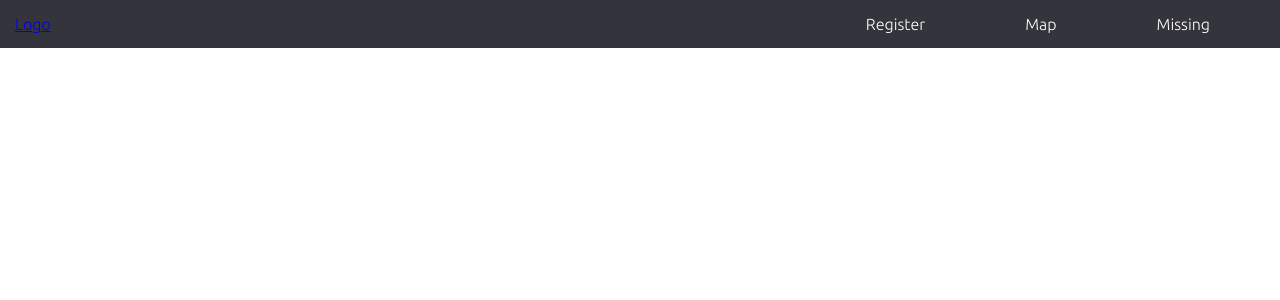
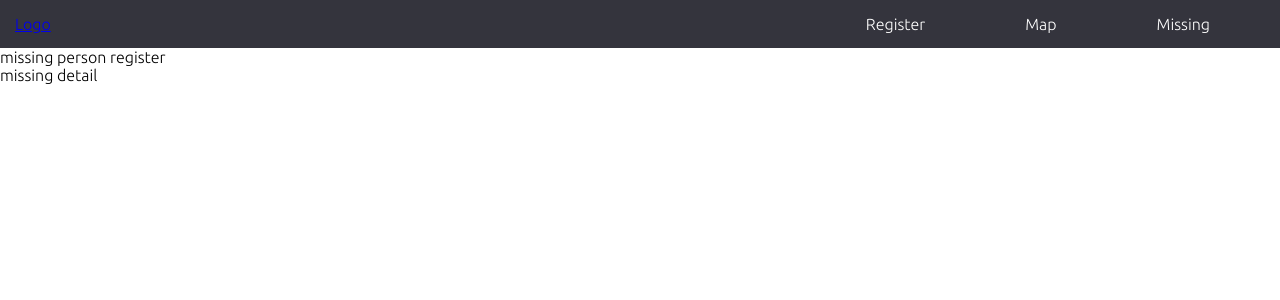
Before and after one commit to manmeet199/Disaster-Relief, a React (Create React App) app in the folder frontend/: page /missing in a window 1280 px wide. Shown: the top 300 px of the page. Built offline with nearby package versions, Linux system fonts and the light colour scheme.

Commit message:
missingDetail and missingRegister added

```diff
--- a/frontend/src/App.js
+++ b/frontend/src/App.js
@@ -1,5 +1,5 @@
 import React from "react";
-
+import Missing from "./components/missing/missing";
 import Register from "./components/register/register";
 import Navbar from "./components/navbar/navbar";
 import { Switch, Route, BrowserRouter as Router } from "react-router-dom";
@@ -11,7 +11,7 @@ function App() {
       {/* map route */}
       {/* <Route path="/map" component={Map} /> */}
       {/* missing route */}
-      {/* <Route path="/missing" component={Missing} /> */}
+      <Route path="/missing" component={Missing} />
     </Router>
   );
 }
--- a/frontend/src/components/missing/missing.jsx
+++ b/frontend/src/components/missing/missing.jsx
@@ -1,18 +1,14 @@
-import React from 'react';
+import React from "react";
+import MissingDetail from "./missingDetail/missingDetail";
+import MissingRegister from "./missingRegister/missingRegister";
 
-class Missing extends React.Component {
-    constructor(){
-        super();
-        this.state={
-            fullname="",
-            location="",
-            photo="",
-
-        }
-    }
-    render() {
-        return <div>missing component</div>;
-    }
-}
+const Missing = () => {
+  return (
+    <div className="missing-container">
+      <MissingRegister />
+      <MissingDetail />
+    </div>
+  );
+};
 
 export default Missing;
--- /dev/null
+++ b/frontend/src/components/missing/missingDetail/missingDetail.jsx
@@ -0,0 +1,8 @@
+import React from "react";
+class MissingDetail extends React.Component {
+  render() {
+    return <div>missing detail</div>;
+  }
+}
+
+export default MissingDetail;
--- /dev/null
+++ b/frontend/src/components/missing/missingRegister/missingRegister.jsx
@@ -0,0 +1,9 @@
+import React from "react";
+
+class MissingRegister extends React.Component {
+  render() {
+    return <div>missing person register</div>;
+  }
+}
+
+export default MissingRegister;
```
Also changed, not shown: frontend/src/components/missing/missingDetail/missingDetail.css (added), frontend/src/components/missing/missingRegister/missingRegister.css (added).
